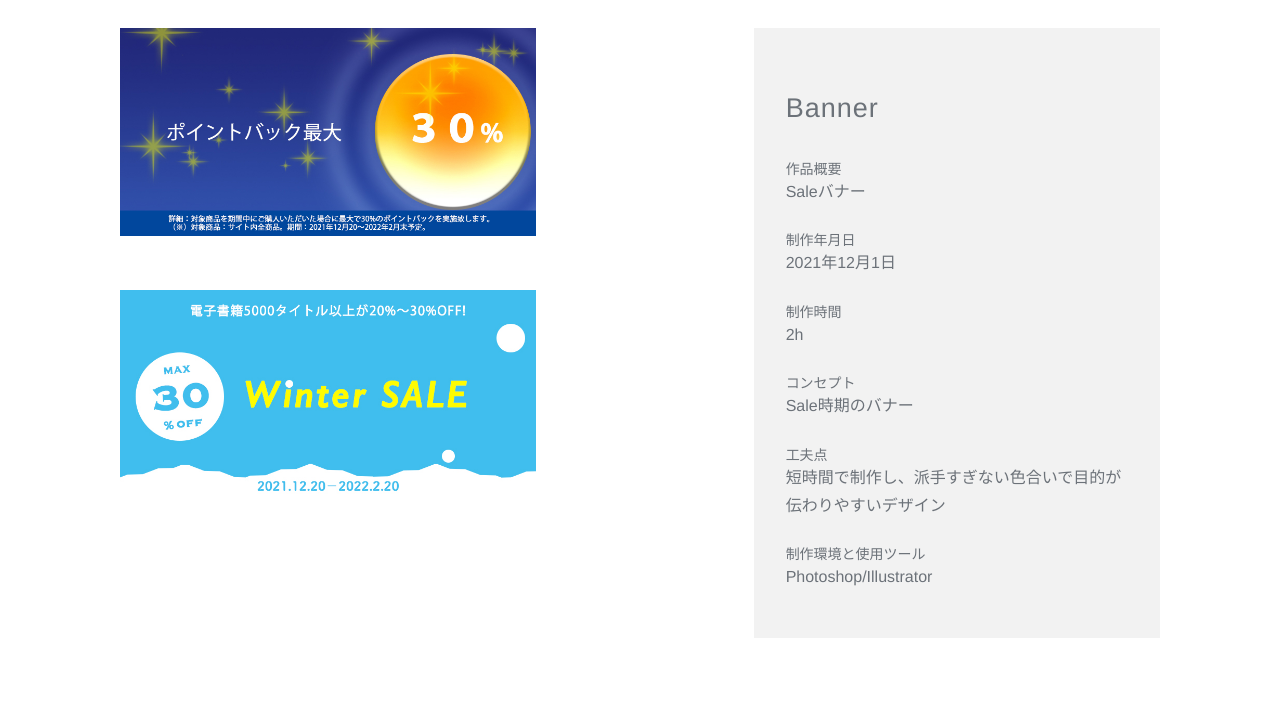
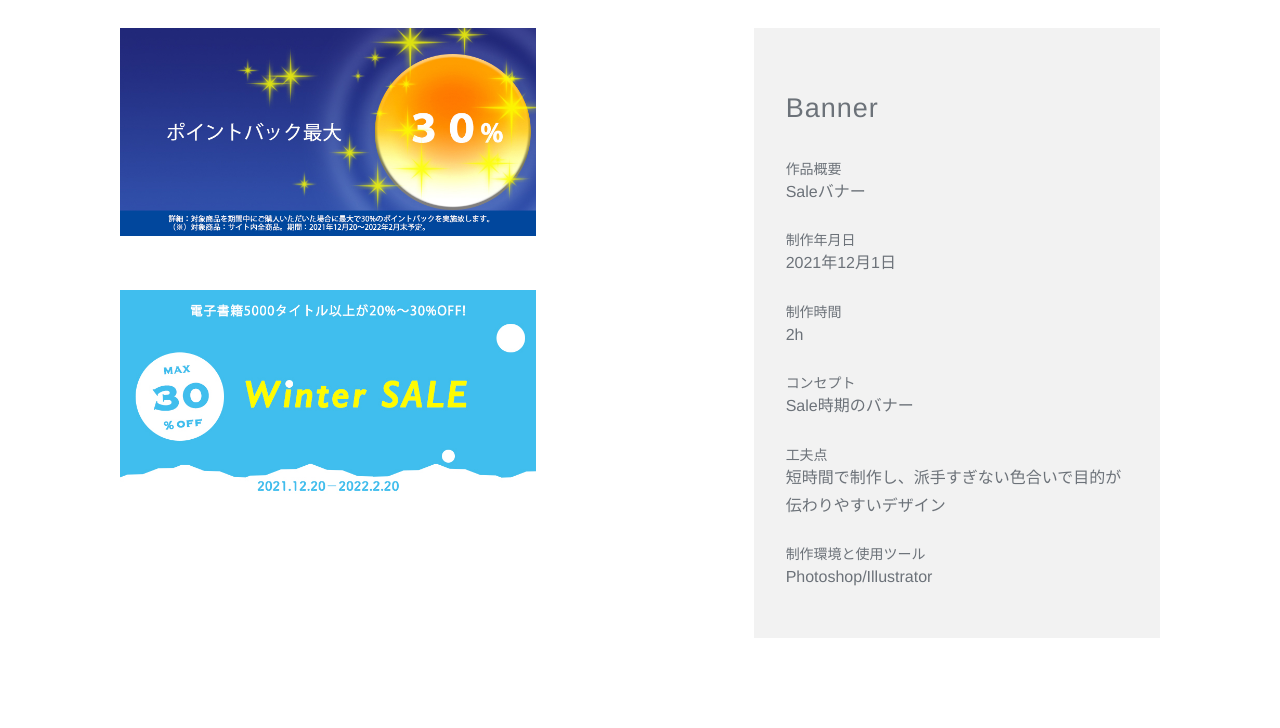
Before and after one commit to ogasawarasho/portfolio, a plain HTML site: page work011.html in a window 1280 px wide. Shown: the part 72-800 px from the top of the page. Drawn offline with Linux system fonts and the light colour scheme.

Commit message:
Fix
fixed

```diff
--- a/work011.html
+++ b/work011.html
@@ -31,7 +31,7 @@
 
             <!-- 画像部分 -->
             <div class="work_image">
-                <img src="images/slide2-1.jpg">
+                <img src="images/slide2-2.jpg">
                 <img src="images/slide3.jpg">
 
             </div>
```
Also changed, not shown: images/slide2-2.jpg (added), 1 other file.
